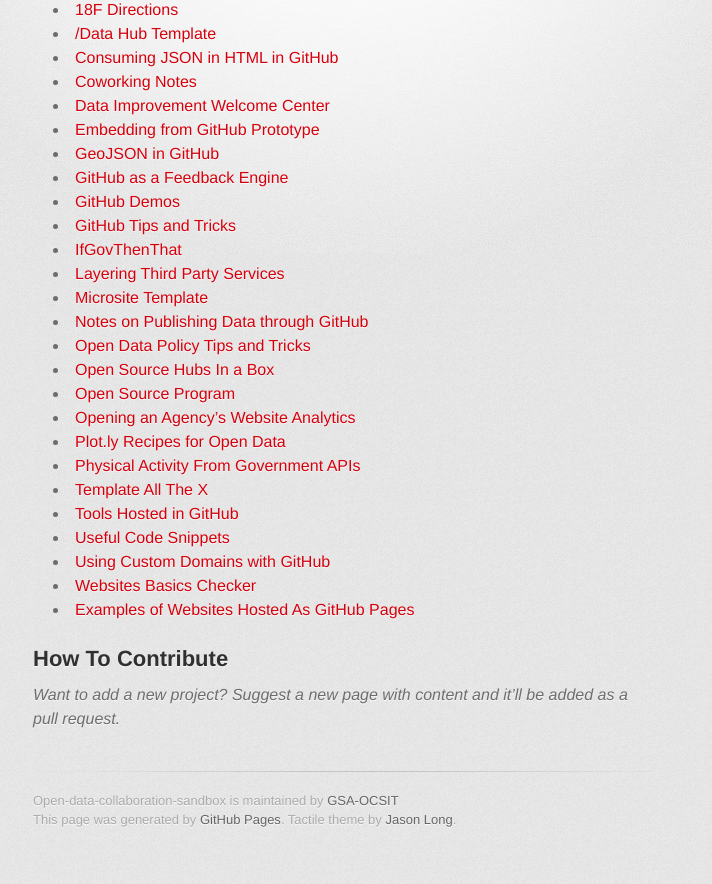
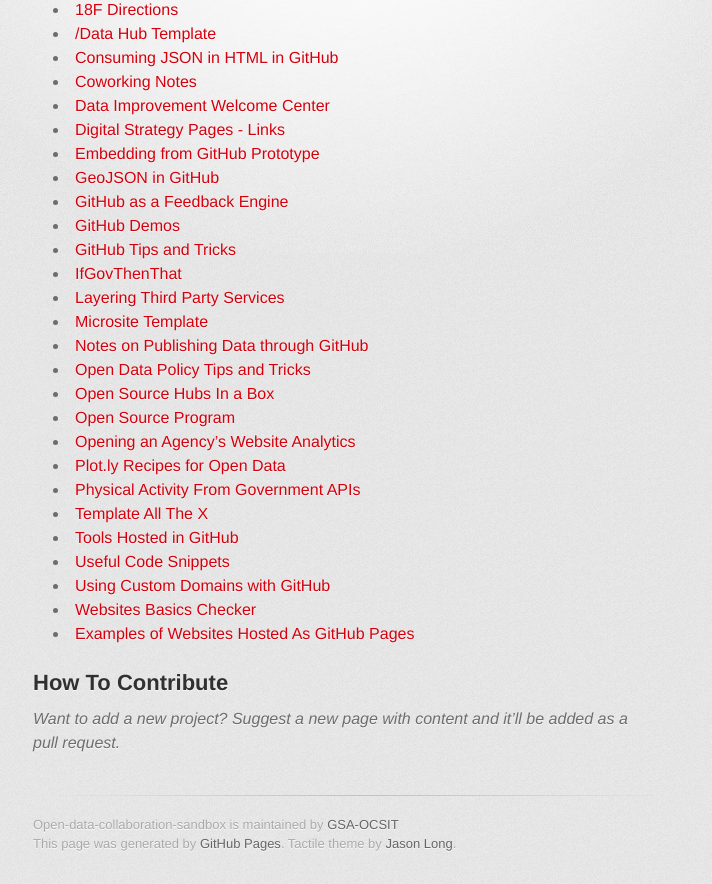
Before and after one commit to GSA/Open-Data-Collaboration-Sandbox, a Jekyll site: the page built from index.md, in a window 1280 px wide. Shown: the part 320-1204 px from the top of the page, without its empty margins (297-1009 px from the left). Built offline with Jekyll 4.4.1, drawn with Linux system fonts in a browser that asks for light colours; some web fonts are replaced; before the commit the page ends 1180 px from its top, so only the background shows below that.

Commit message:
adding DGS links

```diff
--- a/index.md
+++ b/index.md
@@ -14,6 +14,7 @@
 * [Consuming JSON in HTML in GitHub](http://graybrooks.com/mustache-test-1/)
 * [Coworking Notes](https://github.com/18F/Digital_Coworking)
 * [Data Improvement Welcome Center](https://github.com/gbinal/Data-Improvement-Welcome-Center)
+* [Digital Strategy Pages - Links](http://gsa.github.io/Open-Data-Collaboration-Sandbox/digital_strategy_links)
 * [Embedding from GitHub Prototype](https://github.com/gbinal/embedding-github-prototype)
 * [GeoJSON in GitHub](http://gsa.github.io/Open-Data-Collaboration-Sandbox/geojson-in-github/)
 * [GitHub as a Feedback Engine](http://gsa.github.io/Open-Data-Collaboration-Sandbox/github_as_a_feedback_engine)
```
